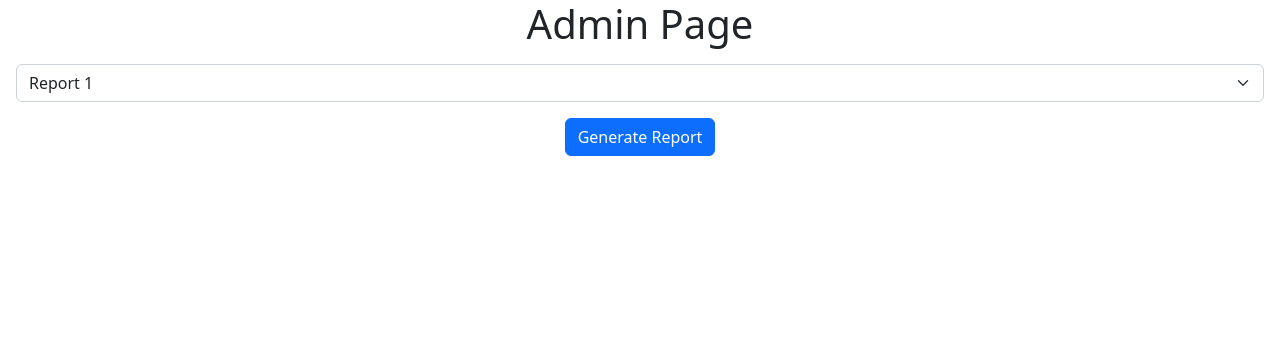
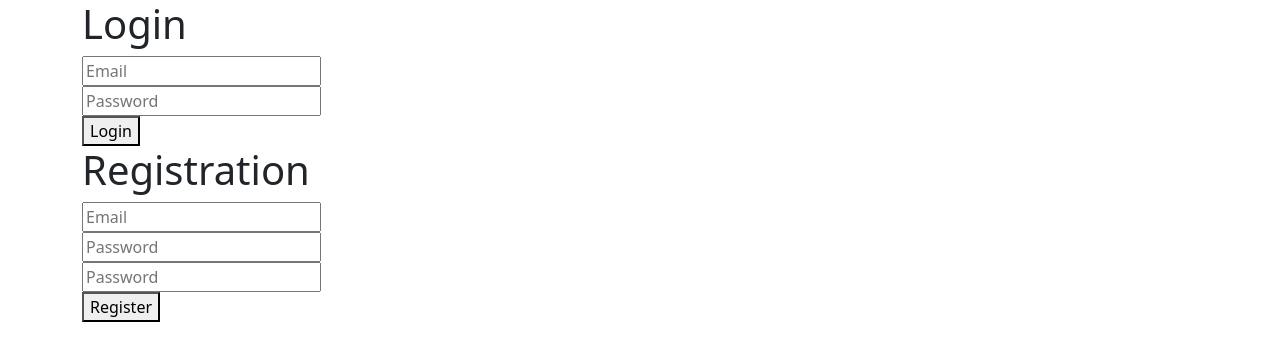
Before and after one commit to kasunprabashwara/supply_chain_front-end, a React (Create React App) app: page / in a window 1280 px wide. Shown: the top 360 px of the page. Built offline with nearby package versions, Linux system fonts and the light colour scheme.

Commit message:
adding shopping cart

```diff
--- a/package.json
+++ b/package.json
@@ -8,10 +8,13 @@
     "@testing-library/user-event": "^13.5.0",
     "axios": "^1.2.1",
     "bootstrap": "^5.2.3",
+    "formik": "^2.2.9",
     "react": "^18.2.0",
     "react-dom": "^18.2.0",
+    "react-router-dom": "^6.6.1",
     "react-scripts": "5.0.1",
-    "web-vitals": "^2.1.4"
+    "web-vitals": "^2.1.4",
+    "yup": "^0.32.11"
   },
   "scripts": {
     "start": "react-scripts start",
--- a/src/App.js
+++ b/src/App.js
@@ -1,12 +1,10 @@
 import "./App.css";
 import React, { useState, useEffect } from "react";
-import Axios from "axios";
-import Report from "./Report1";
 import AdminPage from "./AdminPage";
+import { BrowserRouter, Routes, Route, ProtectedRoute } from "react-router-dom";
+import Login from "./Login";
 
 function App() {
-  const [name, setName] = useState("");
-  const [review, setReview] = useState("");
   // const handleSubmit = () => {
   //   Axios.post("http://localhost:3001/api/insert", {
   //     cusName: name,
@@ -21,9 +19,12 @@ function App() {
   //   });
   // }, []);
   return (
-    <div className="App">
-      <AdminPage />
-    </div>
+    <BrowserRouter>
+      <Routes>
+        <Route path="/" element={<Login />} />
+        <Route path="/admin" element={<AdminPage />} />
+      </Routes>
+    </BrowserRouter>
   );
 }
 
```
Also changed, not shown: 1 other file (tests, documents, lock files or other folders).
